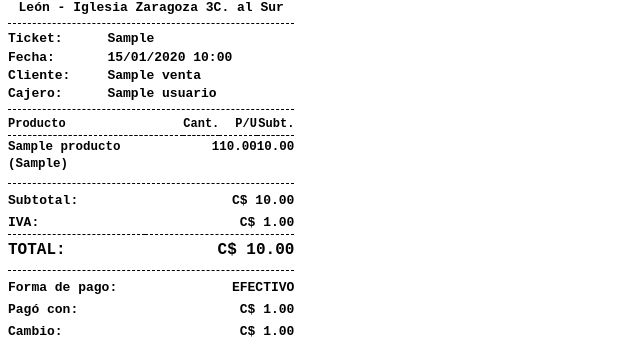
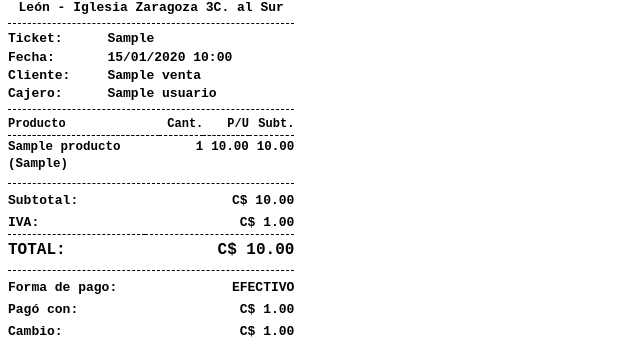
Before and after one commit to Soma-Alva/sis_farmacia, a Laravel app: page /ventas/1/ticket in a window 1280 px wide. Shown: the part 146-488 px from the top of the page, without its empty margins (0-640 px from the left). Run offline with Laravel 12, Linux system fonts and the light colour scheme; a user stored in the database is signed in; tables that the repository leaves empty hold one stand-in row (values such as "Sample post").

Commit message:
fix: Mejorar el formato de la tabla de detalles en el ticket para manejar nombres de productos largos

```diff
--- a/resources/views/ventas/ticket.blade.php
+++ b/resources/views/ventas/ticket.blade.php
@@ -100,10 +100,21 @@
         vertical-align: top;
     }
 
+    /* Nombre del producto: si es largo, baja de línea en vez de
+       empujar y pegar las columnas numéricas. */
+    table.gf-ticket-detalle td:first-child,
+    table.gf-ticket-detalle th:first-child {
+        overflow-wrap: anywhere;
+        word-break: break-word;
+    }
+
+    /* Columnas numéricas: no se parten y siempre dejan un espacio
+       a su izquierda para que "100" y "2.90" no se lean "1002.90". */
     table.gf-ticket-detalle th.gf-ticket-num,
     table.gf-ticket-detalle td.gf-ticket-num {
         text-align: right;
         white-space: nowrap;
+        padding-left: 8px;
     }
 
     .gf-ticket-producto-codigo {
```
